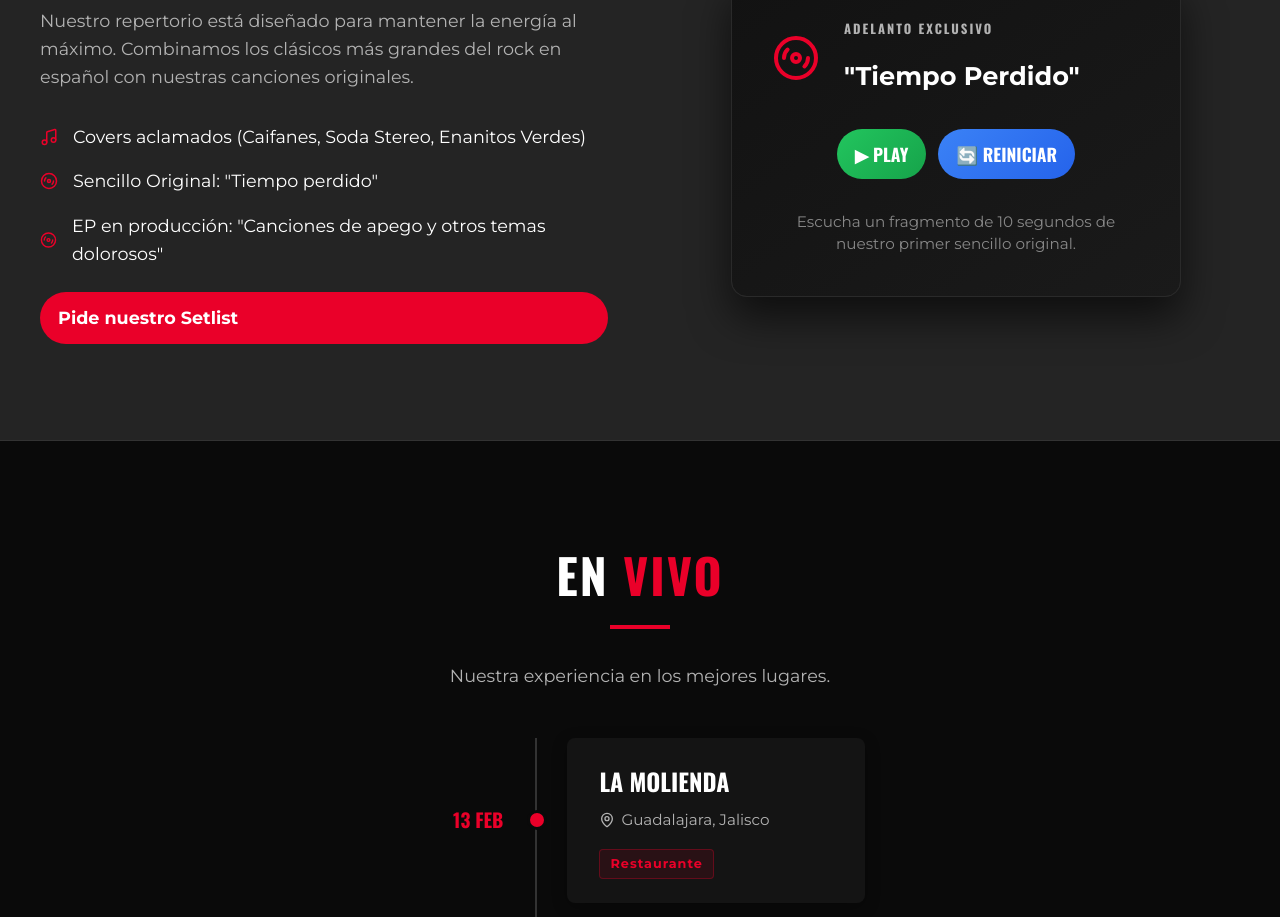
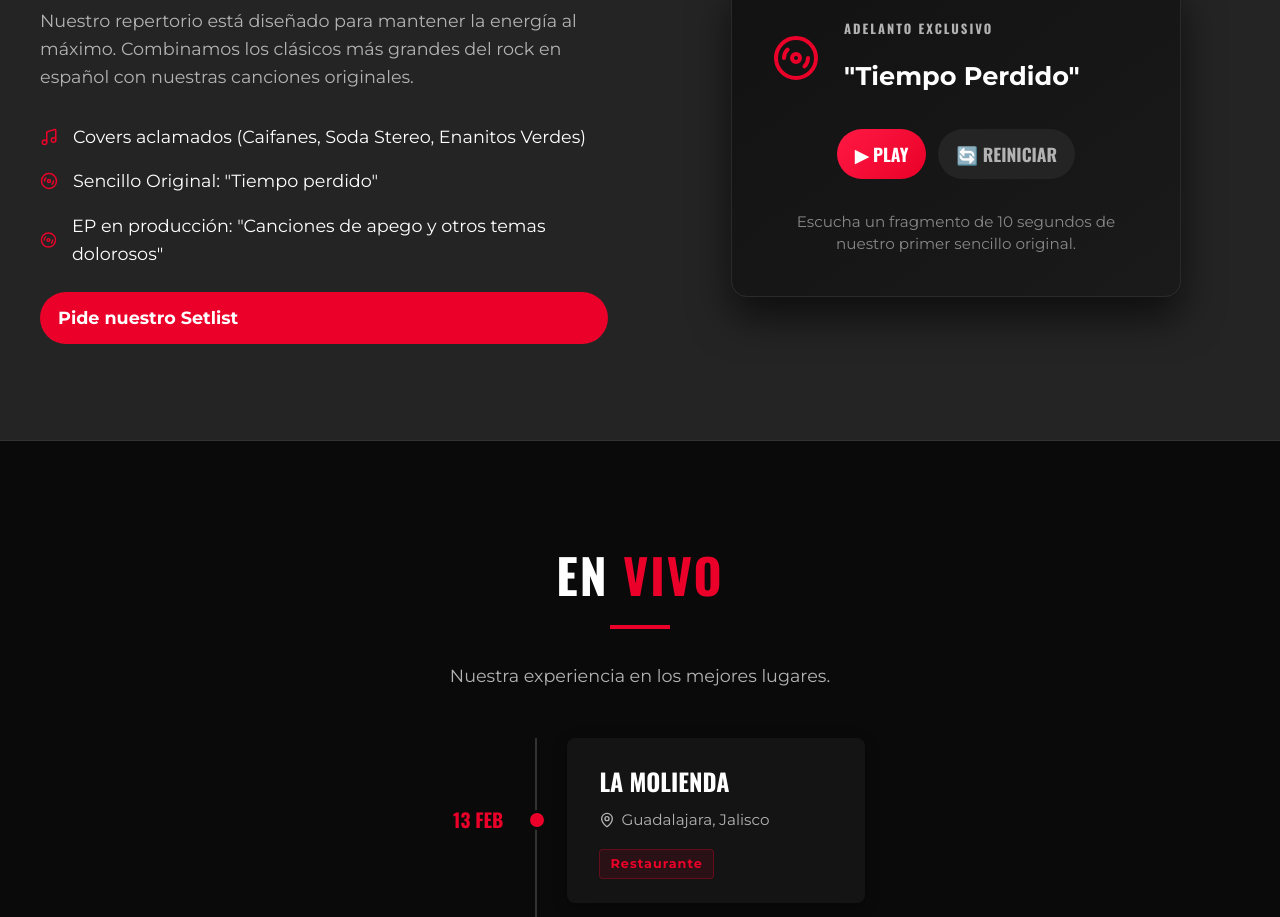
Before and after one commit to Pedro-guzman/soundcheck, a React (Vite) app: page / in a window 1280 px wide. Shown: the part 3860-4777 px from the top of the page. Built offline with nearby package versions, Linux system fonts and the light colour scheme.

Commit message:
Adapt MusicSection buttons to match the global red accent color scheme

```diff
--- a/src/components/MusicSection.css
+++ b/src/components/MusicSection.css
@@ -127,38 +127,41 @@
 
 /* PLAY */
 .btn.play {
-  background: linear-gradient(135deg, #22c55e, #16a34a);
+  background: linear-gradient(135deg, var(--accent-hover), var(--accent-color));
   color: white;
 }
 
 .btn.play:hover {
   transform: scale(1.08);
-  box-shadow: 0 0 15px rgba(34, 197, 94, 0.5);
+  box-shadow: 0 0 15px rgba(234, 0, 41, 0.6);
 }
 
 /* PAUSE */
 .btn.pause {
-  background: linear-gradient(135deg, #f59e0b, #d97706);
+  background: transparent;
+  border: 2px solid var(--accent-color);
   color: white;
 }
 
 .btn.pause:hover {
   transform: scale(1.08);
-  box-shadow: 0 0 15px rgba(245, 158, 11, 0.5);
+  background: var(--accent-color);
+  box-shadow: 0 0 15px rgba(234, 0, 41, 0.4);
 }
 
 /* RESTART */
 .btn.restart {
-  background: linear-gradient(135deg, #3b82f6, #2563eb);
-  color: white;
+  background: var(--surface-color-light);
+  color: var(--text-secondary);
 }
 
 .btn.restart:hover {
   transform: scale(1.08);
-  box-shadow: 0 0 15px rgba(59, 130, 246, 0.5);
+  color: white;
+  background: #333;
 }
 
-/* 🎧 AUDIO OCULTO (ya no usamos controls visibles) */
+/*  AUDIO OCULTO (ya no usamos controls visibles) */
 .custom-audio {
   display: none;
 }
```
